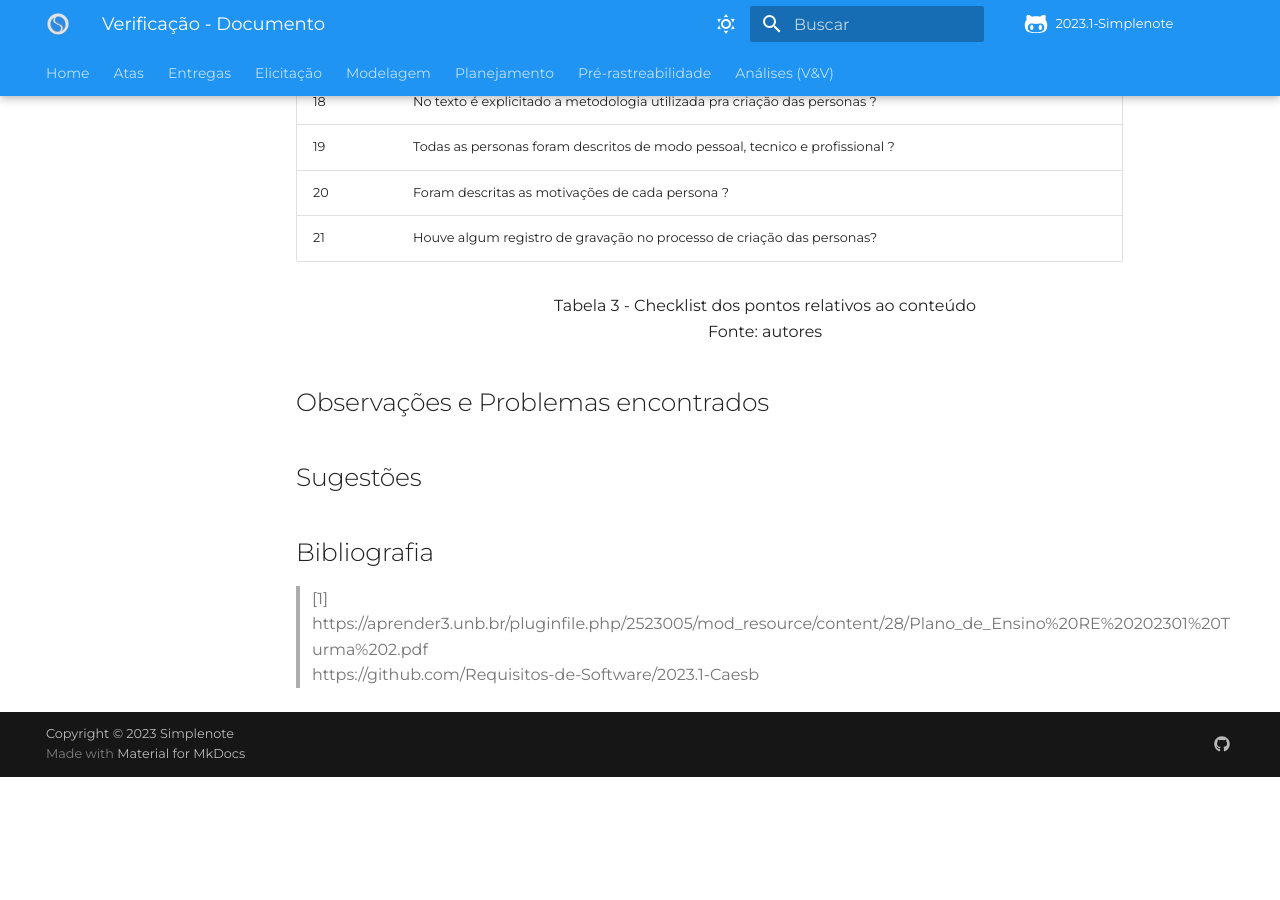
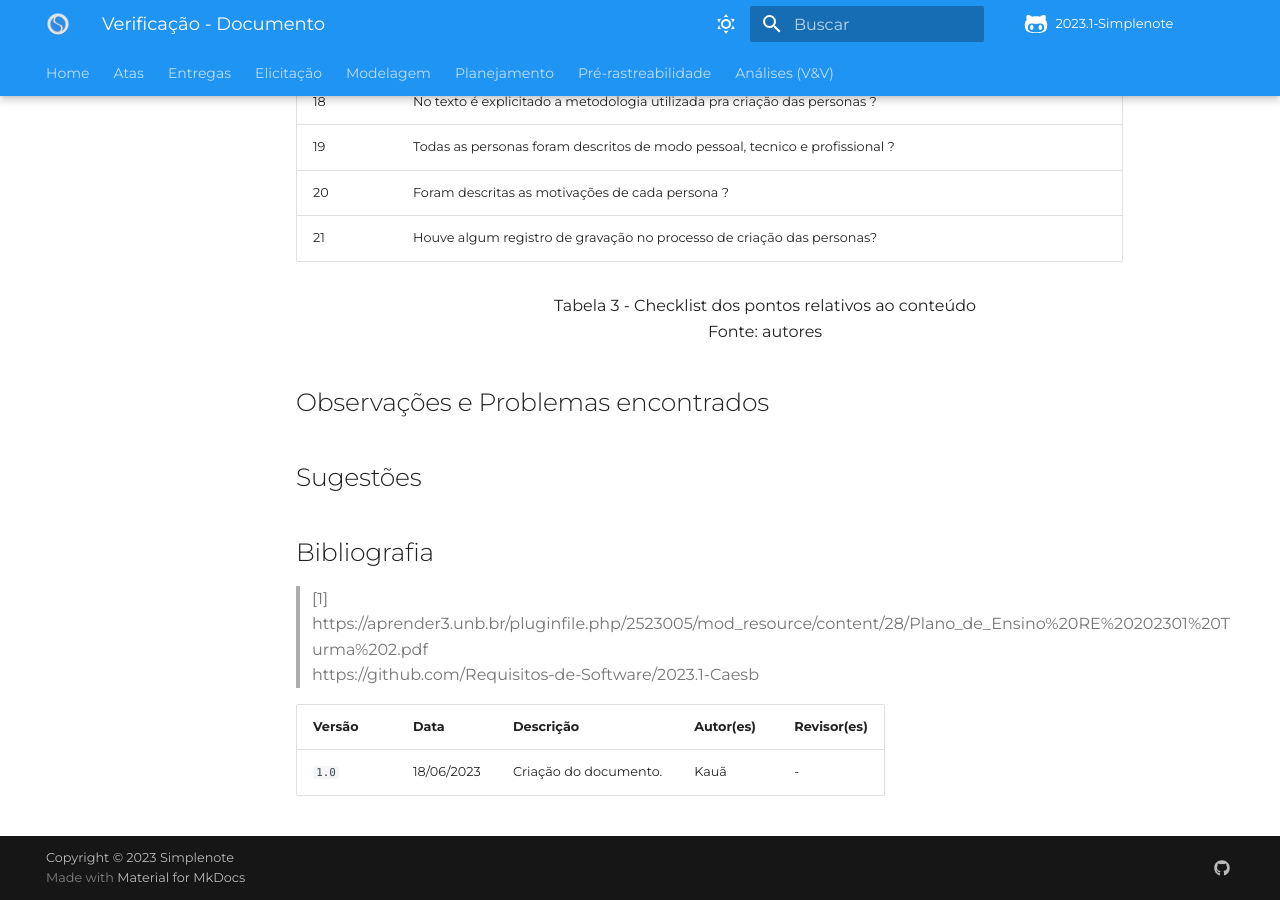
Before and after one commit to Requisitos-de-Software/2023.1-Simplenote, an MkDocs documentation site: the page built from docs/Analise-Grupo5/Elicitação/Personas.md, in a window 1280 px wide and 900 px high, scrolled down 2171 px. Built offline with MkDocs 1.6.1 and Material for MkDocs 9.7.7, drawn with Linux system fonts in a browser that asks for light colours; some web fonts are replaced; comment, search, counter and statistics services are not loaded; before the commit the page ends 2948 px from its top, so only the background shows below that.

Commit message:
Update Personas.md

```diff
--- a/docs/Analise-Grupo5/Elicitação/Personas.md
+++ b/docs/Analise-Grupo5/Elicitação/Personas.md
@@ -66,3 +66,7 @@ Para reverificação dos pontos já feitos pelo [Grupo 4](https://github.com/Req
 
 > [1] https://aprender3.unb.br/pluginfile.php/2523005/mod_resource/content/28/Plano_de_Ensino%20RE%20202301%20Turma%202.pdf </br>
 https://github.com/Requisitos-de-Software/2023.1-Caesb
+
+| Versão | Data       | Descrição             | Autor(es) | Revisor(es)        |
+| ------ | ---------- | --------------------- | --------- | ------------------ |
+| `1.0`  | 18/06/2023 | Criação do documento. | Kauã      |       -            |
```
